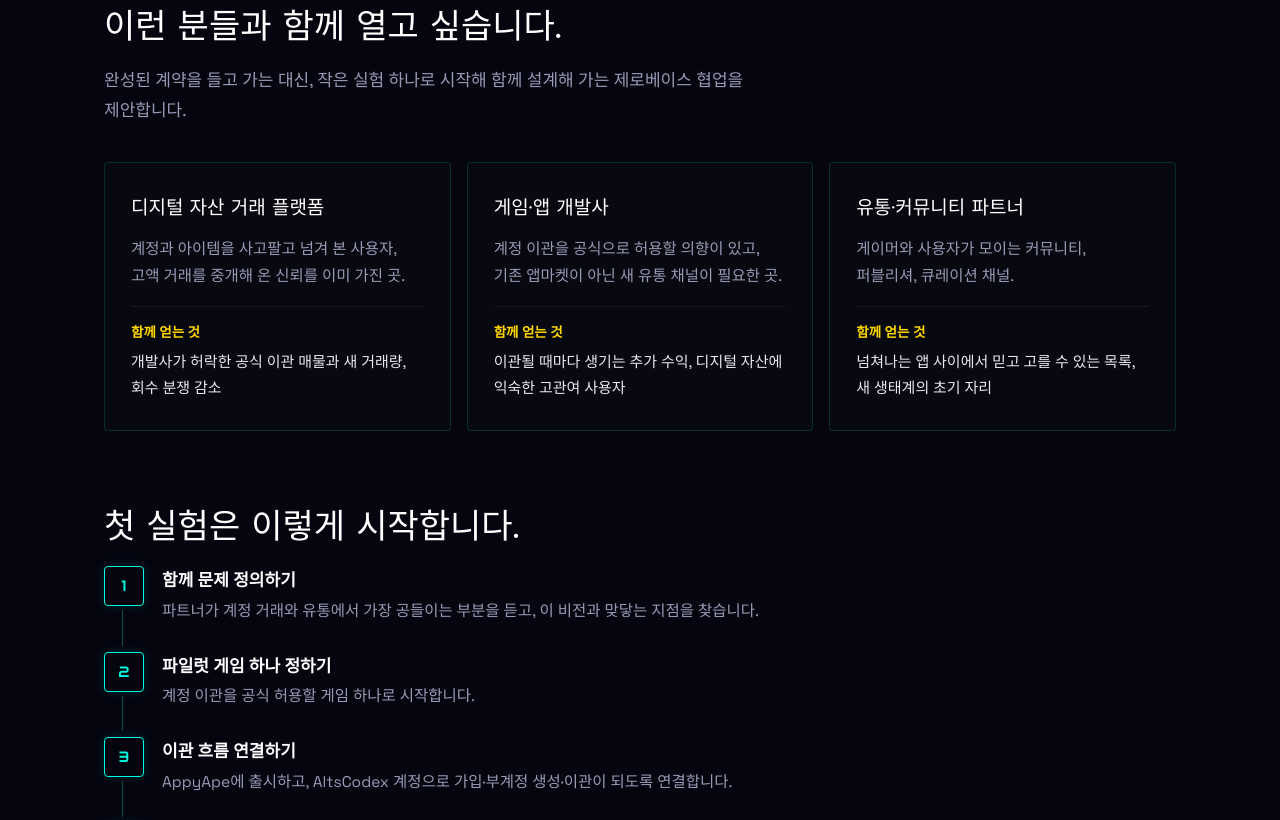
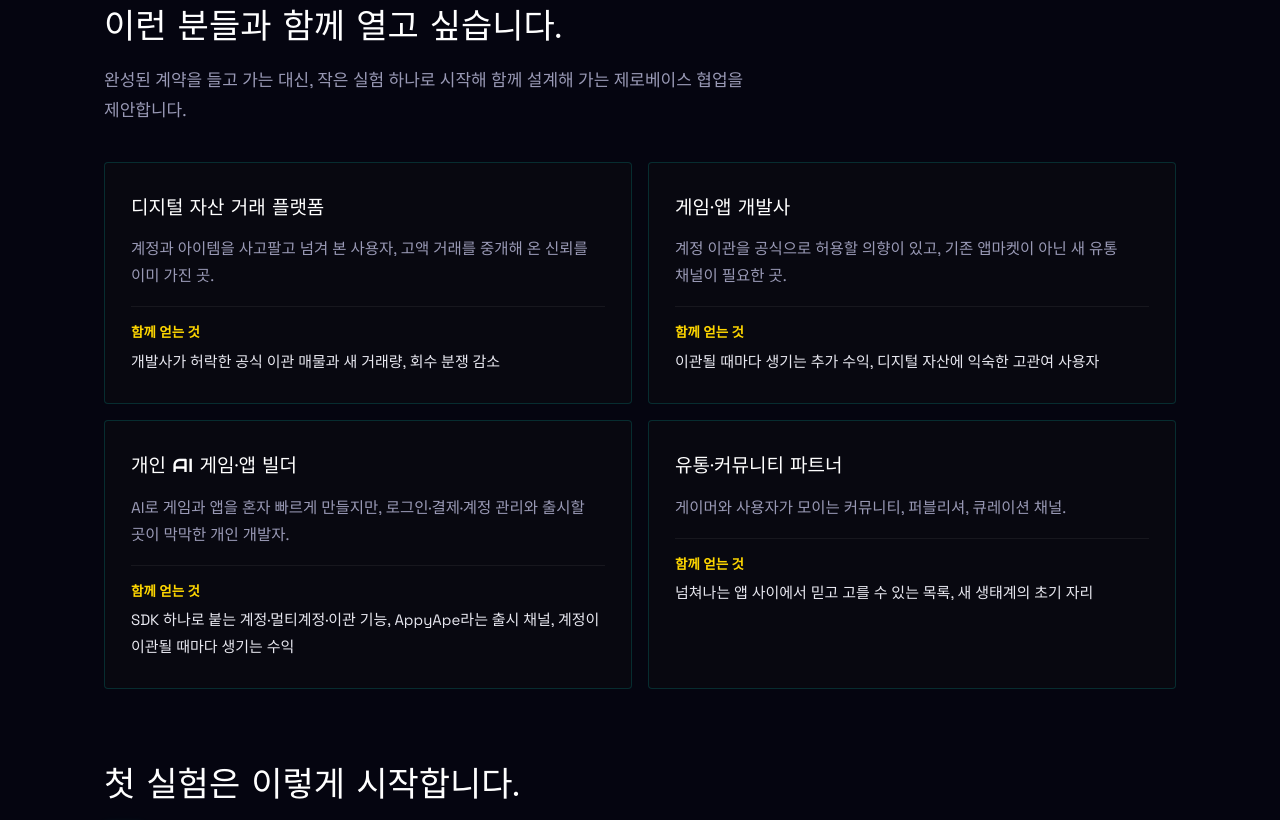
Before and after one commit to banstorm/altscodex-partners, a plain HTML site: page index.html in a window 1280 px wide. Shown: the part 4157-4977 px from the top of the page. Drawn offline with Linux system fonts and the light colour scheme; a web font is replaced by a local one.

Commit message:
협업 대상에 개인 AI 게임·앱 빌더 추가
Co-Authored-By: Claude Opus 5.5 <noreply@anthropic.com>
Claude-Session: https://claude.ai/code/session_01NSqBqq4LNbH3fyxqkQe5gV

```diff
--- a/index.html
+++ b/index.html
@@ -142,7 +142,7 @@
   .callout p { margin: 0; color: var(--text-primary); }
   .callout strong { color: var(--gold); }
 
-  .partners { display: grid; grid-template-columns: repeat(3, 1fr); gap: 16px; }
+  .partners { display: grid; grid-template-columns: repeat(2, 1fr); gap: 16px; }
   .partner { padding: 28px 26px; background: var(--surface-1); border: 1px solid var(--border-default); border-radius: var(--radius-md); transition: box-shadow 200ms var(--ease-out); }
   .partner:hover { box-shadow: var(--glow-subtle); }
   .partner h3 { font-family: var(--font-display); font-weight: 400; font-size: 19px; margin: 0 0 12px; color: #fff; }
@@ -375,6 +375,14 @@
           </dl>
         </article>
         <article class="partner">
+          <h3>개인 AI 게임·앱 빌더</h3>
+          <p>AI로 게임과 앱을 혼자 빠르게 만들지만, 로그인·결제·계정 관리와 출시할 곳이 막막한 개인 개발자.</p>
+          <dl>
+            <dt>함께 얻는 것</dt>
+            <dd>SDK 하나로 붙는 계정·멀티계정·이관 기능, AppyApe라는 출시 채널, 계정이 이관될 때마다 생기는 수익</dd>
+          </dl>
+        </article>
+        <article class="partner">
           <h3>유통·커뮤니티 파트너</h3>
           <p>게이머와 사용자가 모이는 커뮤니티, 퍼블리셔, 큐레이션 채널.</p>
           <dl>
@@ -499,7 +507,7 @@
   <div class="wrap">
     <div class="cta"><div>
     <h2>함께 열어 보시겠어요?</h2>
-    <p>거래 플랫폼, 개발사, 유통 파트너 누구든 좋습니다. 30분 정도의 대화로 서로의 문제를 듣고, 작게 해 볼 수 있는 실험을 함께 찾고 싶습니다. 연락은 <a href="mailto:cgman119@naver.com">cgman119@naver.com</a>으로 주세요.</p>
+    <p>거래 플랫폼, 개발사, 개인 AI 빌더, 유통 파트너 누구든 좋습니다. 30분 정도의 대화로 서로의 문제를 듣고, 작게 해 볼 수 있는 실험을 함께 찾고 싶습니다. 연락은 <a href="mailto:cgman119@naver.com">cgman119@naver.com</a>으로 주세요.</p>
     <div class="actions" id="contact-actions">
       <a class="btn primary" href="mailto:cgman119@naver.com?subject=AltsCodex%20%ED%98%91%EC%97%85%20%EB%AC%B8%EC%9D%98">이메일로 협업 문의하기</a>
       <a class="btn ghost" href="https://x.com/ChagyeongU64191" target="_blank" rel="noopener">X로 메시지 보내기</a>
```
